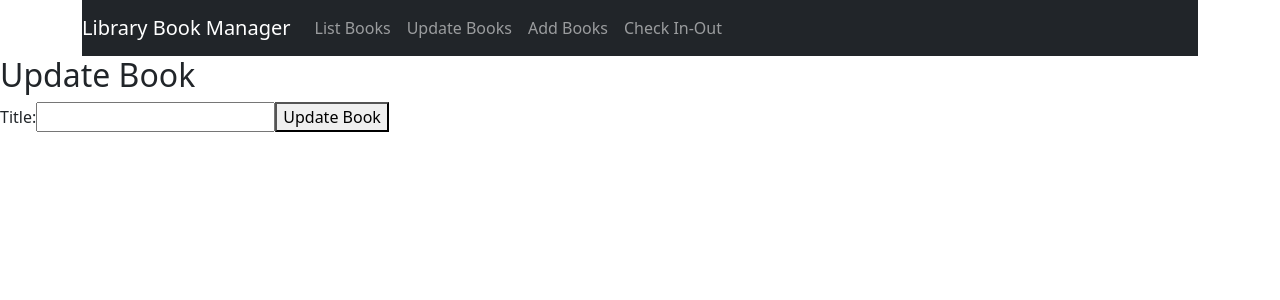
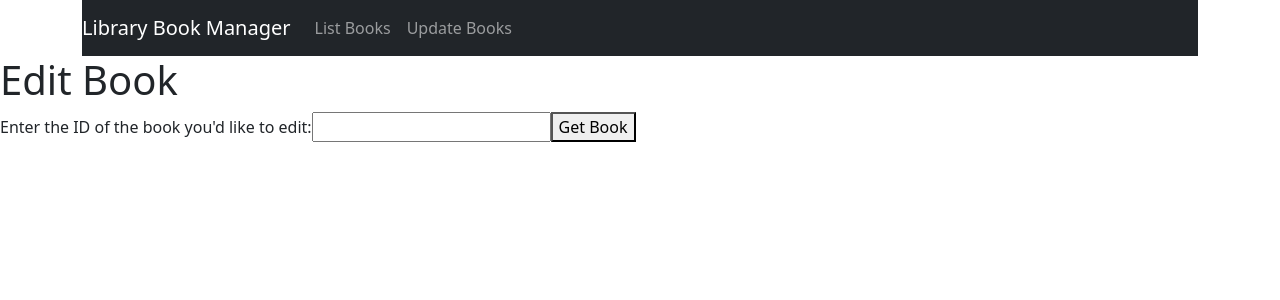
Before and after one commit to reh119/MERN-Capstone-Library-Book-Manager, a React (Create React App) app in the folder frontend/client/: page /books/update/1 in a window 1280 px wide. Shown: the top 300 px of the page. Built offline with nearby package versions, Linux system fonts and the light colour scheme.

Commit message:
Update Book fixed and working, still need to edit some small items

```diff
--- a/frontend/client/src/components/Links.jsx
+++ b/frontend/client/src/components/Links.jsx
@@ -14,13 +14,14 @@ const Item = styled.div.attrs({
   className: 'collpase navbar-collapse',
 })``;
 
+// ... (other imports)
+
 class Links extends Component {
   render() {
     return (
       <React.Fragment>
         <Link to="/" className="navbar-brand">
-         Library Book Manager
-
+          Library Book Manager
         </Link>
         <Collapse>
           <List>
@@ -28,15 +29,16 @@ class Links extends Component {
               <Link to="/books/list" className="nav-link">
                 List Books
               </Link>
-              <Link to="/books/Update" className="nav-link">
+              {/* Change the link to use a dynamic route with book ID */}
+              <Link to="/books/Update/:id" className="nav-link">
                 Update Books
               </Link>
-              <Link to="/books/list" className="nav-link">
+              {/* <Link to="/books/list" className="nav-link">
                 Add Books
               </Link>
               <Link to="/books/list" className="nav-link">
                 Check In-Out
-              </Link>
+              </Link> */}
             </Item>
           </List>
         </Collapse>
--- a/frontend/client/src/pages/BooksUpdate.jsx
+++ b/frontend/client/src/pages/BooksUpdate.jsx
@@ -1,95 +1,92 @@
+import React, { useState, useEffect } from 'react';
 import axios from 'axios';
-import React, { useState } from 'react';
-import { useParams } from 'react-router-dom';
 
 const api = axios.create({
   baseURL: 'http://localhost:2000',
 });
+function EditBook() {
+  const [bookId, setBookId] = useState('');
+  const [book, setBook] = useState(null);
+  const [editedBook, setEditedBook] = useState(null);
 
-function BooksUpdate() {
-  const { id } = useParams();
-  const [title, setTitle] = useState('');
+  const handleInputChange = (event) => {
+    setBookId(event.target.value);
+  };
 
-  const handleUpdateBook = async () => {
-    const payload = { title };
+  const handleGetBook = () => {
+    if (isNaN(bookId) || bookId <= 0) {
+      alert('Please enter a valid book ID.');
+    } else {
+      // Make a GET request to fetch book information by ID
+      api.get(`/books/${bookId}`)
+        .then(response => {
+          setBook(response.data);
+          setEditedBook(response.data); // Initialize the editedBook state
+        })
+        .catch(error => {
+          console.error(error);
+        });
+    }
+  };
 
-    try {
-      await api.put(`/books/:${id}`, payload);
-      window.alert(`Book updated successfully`);
-      setTitle('');
-    } catch (error) {
-      console.error('Error updating book:', error);
-    }
+  const handleFieldChange = (field, value) => {
+    setEditedBook(prevBook => ({
+      ...prevBook,
+      [field]: value,
+    }));
+  };
+
+  const handleUpdateBook = () => {
+    // Make a PUT request to update book information
+    api.put(`/books/${bookId}`, editedBook)
+      .then(response => {
+        console.log('Book updated successfully:', response.data);
+        // Optionally, update the book state with the updated data
+        setBook(response.data);
+      })
+      .catch(error => {
+        console.error('Error updating book:', error);
+      });
   };
 
   return (
     <div>
-      <h2>Update Book</h2>
+      <h1>Edit Book</h1>
+      <label>
+        Enter the ID of the book you'd like to edit:
+        <input
+          type="number"
+          value={bookId}
+          onChange={handleInputChange}
+        />
+      </label>
+      <button type="button" onClick={handleGetBook}>Get Book</button>
 
-      <label>Title: </label>
-      <input
-        type="text"
-        value={title}
-        onChange={(e) => setTitle(e.target.value)}
-      />
-
-      <button onClick={handleUpdateBook}>Update Book</button>
+      {book && editedBook && (
+        <div>
+          <p>Book ID: {book.id}</p>
+          <label>
+            Title:
+            <input
+              type="text"
+              value={editedBook.title}
+              onChange={(e) => handleFieldChange('title', e.target.value)}
+            />
+          </label>
+          <label>
+            Author:
+            <input
+              type="text"
+              value={editedBook.author}
+              onChange={(e) => handleFieldChange('author', e.target.value)}
+            />
+          </label>
+          {/* ... Other editable fields */}
+          <button type="button" onClick={handleUpdateBook}>Edit</button>
+        </div>
+      )}
     </div>
   );
 }
 
-export default BooksUpdate;
-
-
-// class BooksUpdate extends Component {
-//   constructor(props) {
-//     super(props);
-
-//     this.state = {
-//       //id: this.props.match.params._id,
-//       title: '',
-//     };
-//   }
-
-//   handleUpdateBook = async () => {
-//     const { id, title } = this.state;
-
-//     const payload = { title };
-
-//     // await api.put(id, payload).then((res) => {
-//     await api.put(`/books/${id}`, payload).then((res) => {
-//       window.alert(`Movie updated successfully`);
-//       this.setState({
-//         title: '',
-//         status: '',
-//       });
-//     });
-//   };
-
-//   render() {
-//     const { title } = this.state;
-//     return (
-//       <Wrapper>
-//         <Title>Update Book</Title>
-
-//         <Label>Title: </Label>
-//         <InputText
-//           type="text"
-//           value={title}
-//           onChange={this.handleChangeInputName}
-//         />
-
-//         <Label>Status: </Label>
-//         <InputText
-//           type="text"
-//           value={title}
-//           onChange={this.handleChangeInputName}
-//         />
-
-//         <Button onClick={this.handleUpdateBook}>Update Book</Button>
-//       </Wrapper>
-//     );
-//   }
-// }
-
-// export default BooksUpdate;
+export default EditBook;
```
